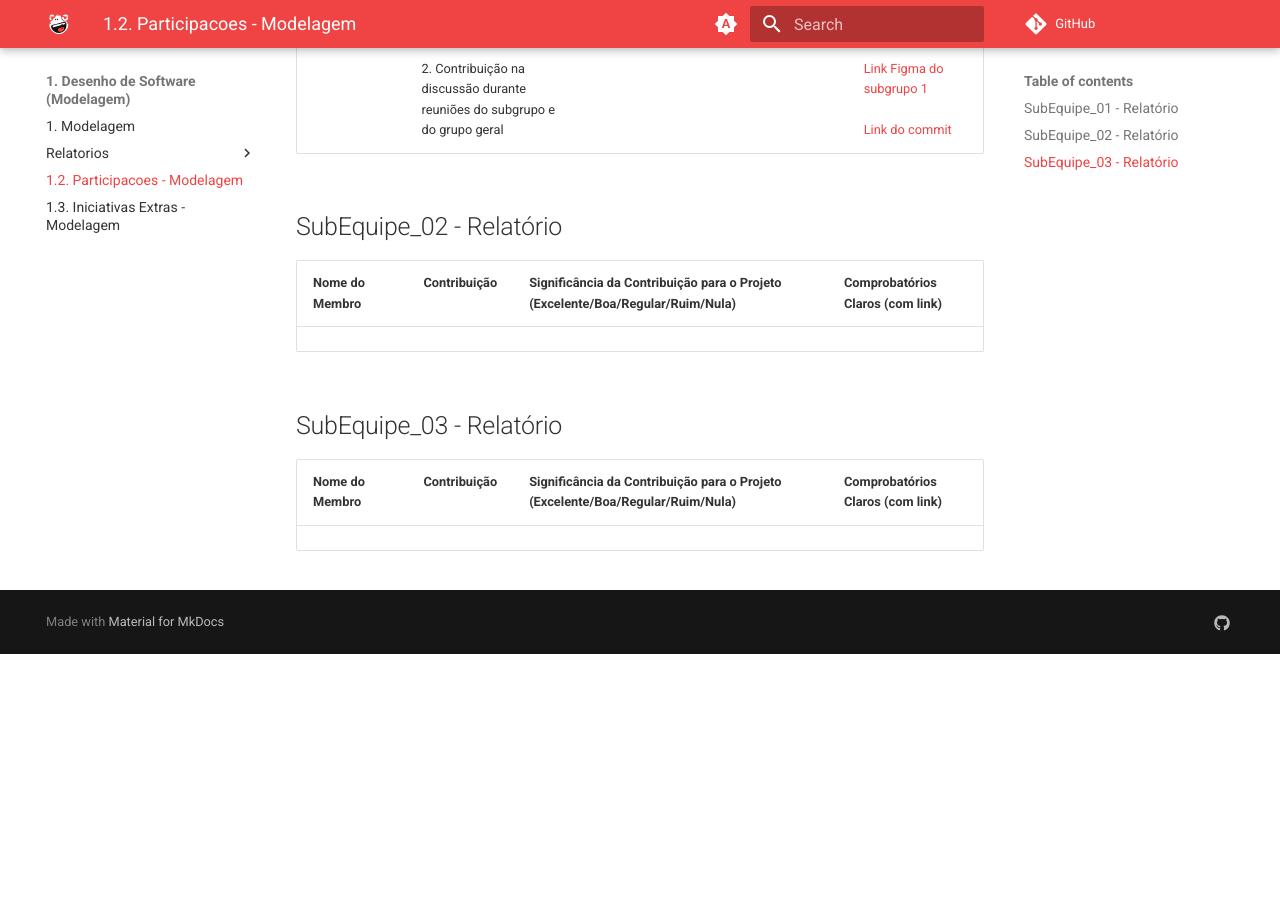
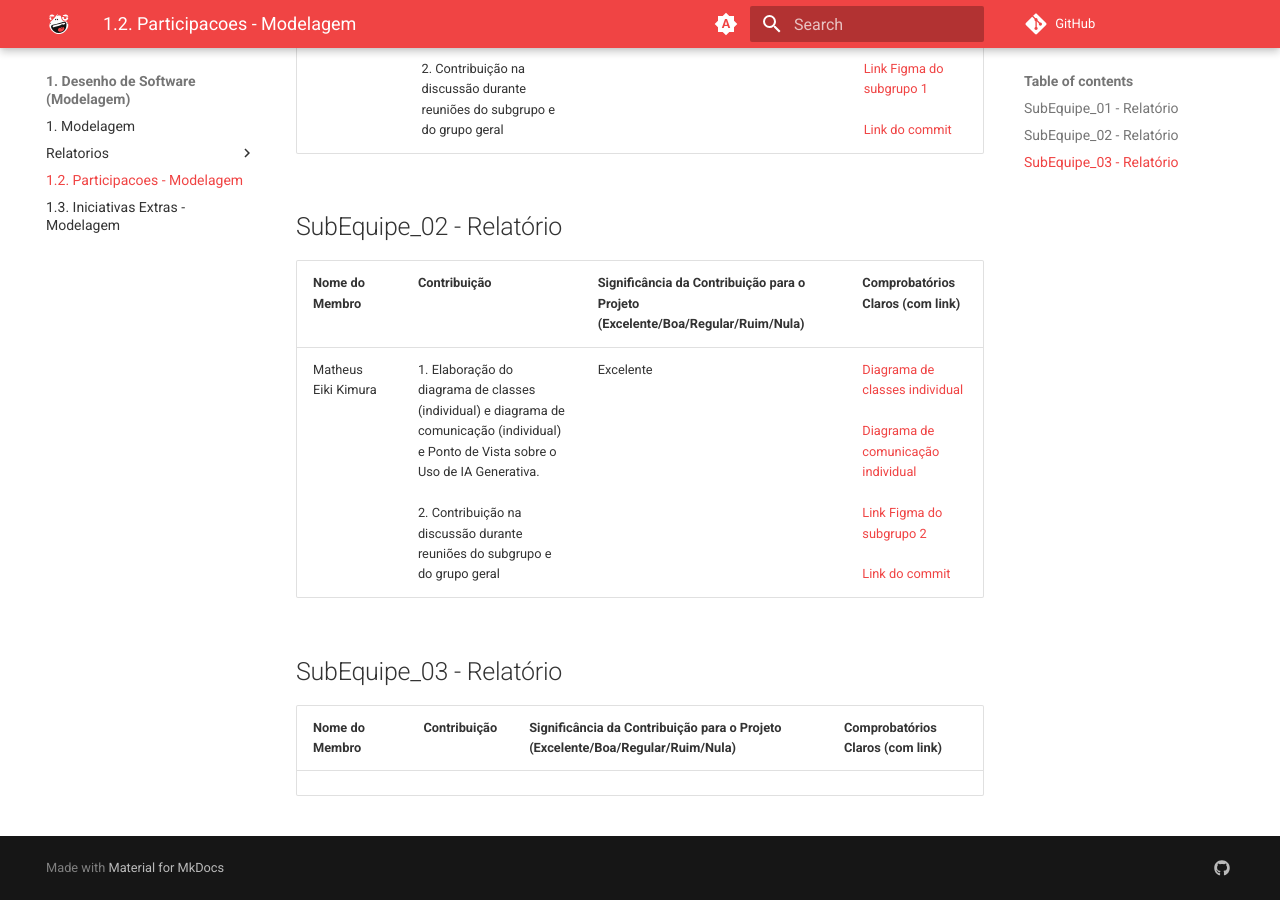
Before and after one commit to UnBArqDsw2026-2-Turma01/2026.2-T01-_G3_ProjetoPortalNoticias_Entrega_02, an MkDocs documentation site: the page built from docs/Base/1.2.ParticipacoesModelagem.md, in a window 1280 px wide and 900 px high, scrolled down 528 px. Built offline with MkDocs 1.6.1 and Material for MkDocs 9.7.7, drawn with Linux system fonts in a browser that asks for light colours; comment, search, counter and statistics services are not loaded; before the commit the page ends 1182 px from its top, so only the background shows below that.

Commit message:
Ajustes de rastreabildiade

```diff
--- a/docs/Base/1.2.ParticipacoesModelagem.md
+++ b/docs/Base/1.2.ParticipacoesModelagem.md
@@ -11,7 +11,7 @@ Breve relato sobre as participações/contribuições de cada membro à entrega.
 ## SubEquipe_02 - Relatório
 |Nome do Membro | Contribuição | Significância da Contribuição para o Projeto (Excelente/Boa/Regular/Ruim/Nula) | Comprobatórios Claros (com link)|
 |---------- | ---------- |------------ | --------------- |
-
+| Matheus Eiki Kimura | 1. Elaboração do diagrama de classes (individual) e diagrama de comunicação (individual) e Ponto de Vista sobre o Uso de IA Generativa.<br><br> 2. Contribuição na discussão durante reuniões do subgrupo e do grupo geral | Excelente | [Diagrama de classes individual](../assets/subGrupo2/Diagrama de classes - Eiki.png)<br><br>[Diagrama de comunicação individual](../assets/subGrupo2/Diagrama de comunicação - Eiki.png)<br><br> [Link Figma do subgrupo 2](https://www.figma.com/board/vJxeTOHu9tlol8wtyLdzUa/SubGrupo2?t=K6bx5W6zdvNJeas1-1)<br><br>[Link do commit](https://github.com/UnBArqDsw2026-2-Turma01/2026.2-T01-_G3_ProjetoPortalNoticias_Entrega_02/commit/796e2ccd50dcad6920398ed68154374de6ffc4c4) |
 
 
 ## SubEquipe_03 - Relatório
```
Also changed, not shown: docs/Base/Relatórios/1.1.2.SubEquipe_02.md (+9 -0 lines).
